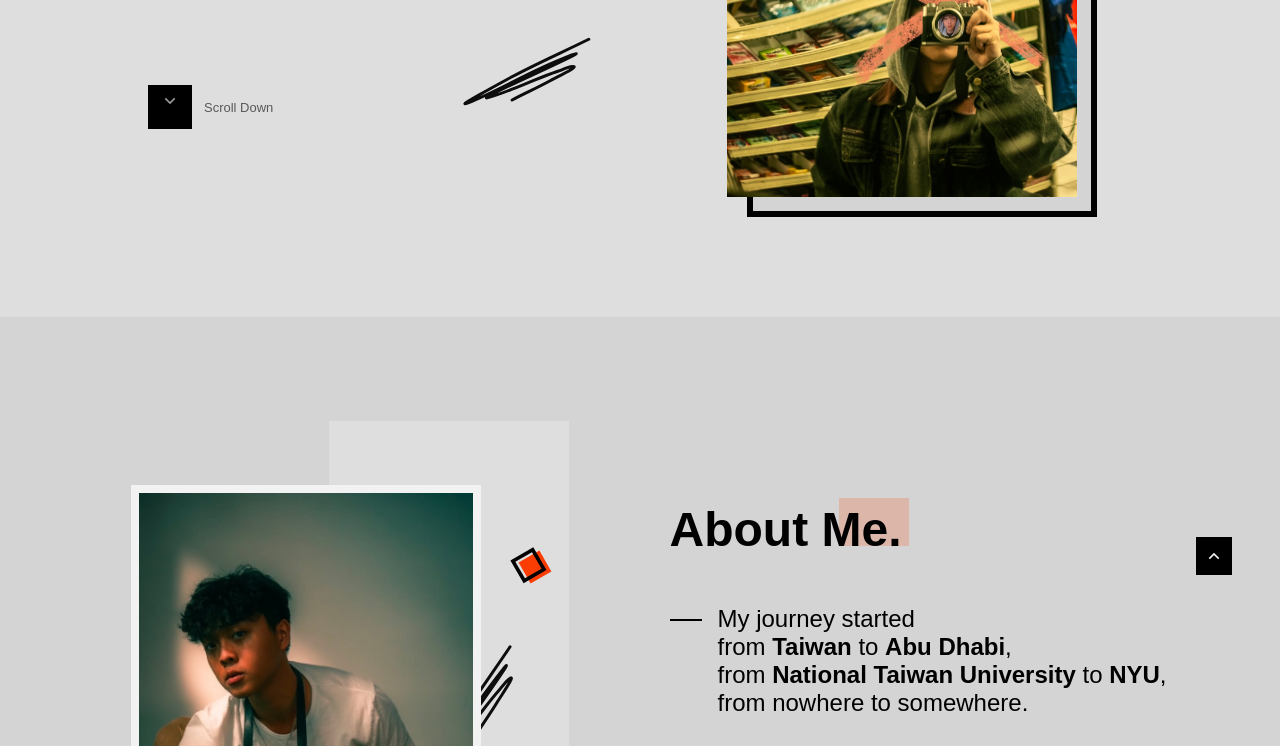
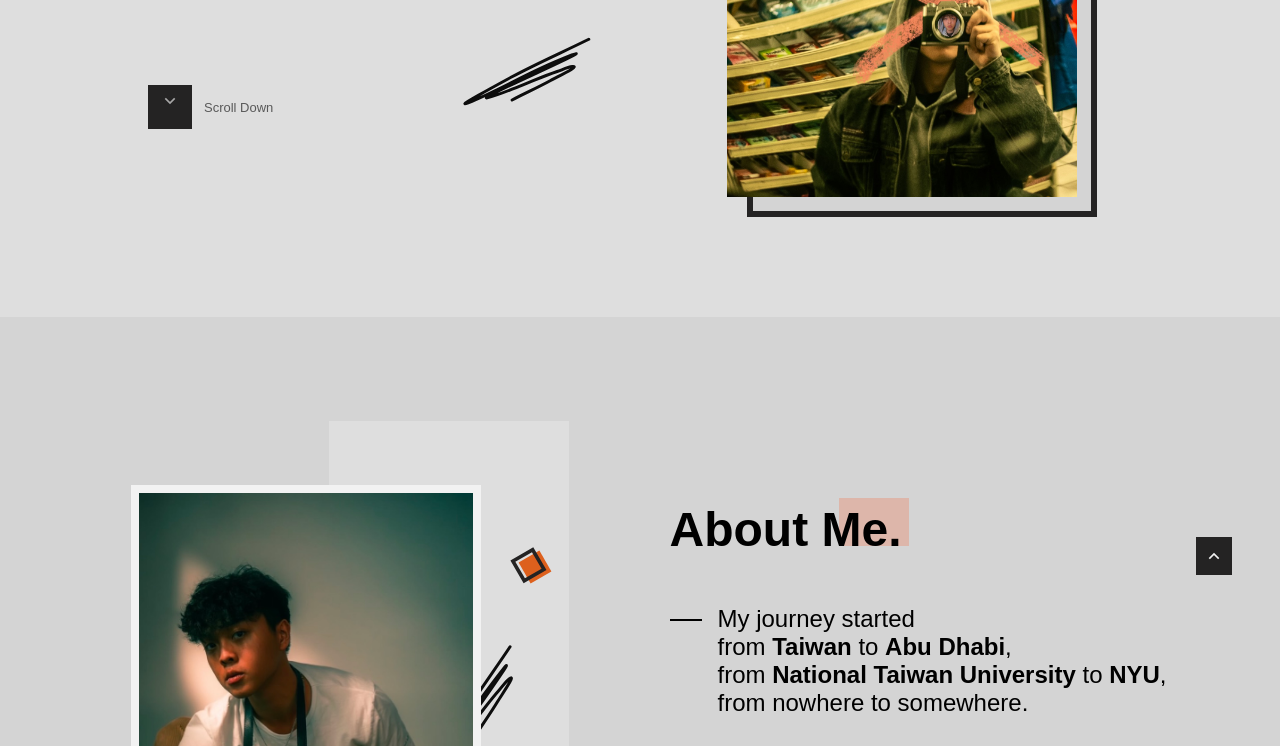
Before and after one commit to kevinchu-linkai/Person-Portfolio, a plain HTML site: page index.html in a window 1280 px wide. Shown: the part 625-1371 px from the top of the page. Drawn offline with nearby package versions, Linux system fonts and the light colour scheme; a web font is replaced by a local one.

Commit message:
chore: minor update

```diff
--- a/assets/css/styles.css
+++ b/assets/css/styles.css
@@ -7,9 +7,9 @@
 
   /*========== Colors ==========*/
   /*Color mode HSL(hue, saturation, lightness)*/
-  --first-color: hsl(14, 98%, 50%);
-  --black-color: hsl(0, 0%, 0%);
-  --black-color-light: hsl(0, 0%, 40%);
+  --first-color: hsl(21, 77%, 49%);
+  --black-color: hsl(0, 1%, 14%);
+  --black-color-light: hsl(0, 3%, 39%);
   --white-color: hsl(0, 0%, 95%);
   --title-color: hsl(0, 0%, 0%);
   --text-color: hsl(0, 0%, 35%);
@@ -133,7 +133,7 @@ body.dark-theme {
 }
 
 .dark-theme .home__description b {
-  background: linear-gradient(90deg, hsla(14, 80%, 50%, .3), hsla(14, 80%, 50%, 0));
+  background: linear-gradient(90deg, hsla(14, 79%, 47%, 0.3), hsla(14, 81%, 55%, 0));
 }
 
 .dark-theme :is(.button__ghost, .services__icon i) {
--- a/index.html
+++ b/index.html
@@ -5,7 +5,7 @@
       <meta name="viewport" content="width=device-width, initial-scale=1.0">
 
       <!--=============== FAVICON ===============-->
-      <link rel="shortcut icon" href="assets/img/favicon.png" type="image/x-icon">
+      <link rel="shortcut icon" href="assets/img/faviconn.png" type="image/x-icon">
 
       <!--=============== REMIXICONS ===============-->
       <link rel="stylesheet" href="https://cdnjs.cloudflare.com/ajax/libs/remixicon/3.4.0/remixicon.css" crossorigin="">
```
Also changed, not shown: assets/img/favicon.png (deleted), assets/img/faviconn.png (added), 2 other files.
